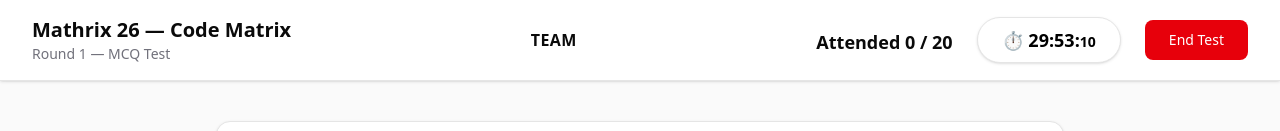
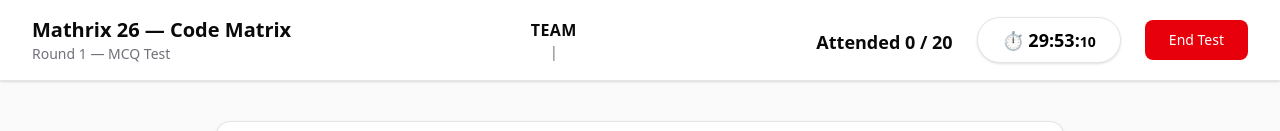
Before and after one commit to drummerviswa/LocalMCQ, a Next.js app: page /quiz in a window 1280 px wide. Shown: the top 131 px of the page. Built offline with nearby package versions, Linux system fonts and the light colour scheme; no server answers.

Commit message:
Fix: Type errors

```diff
--- a/app/quiz/page.tsx
+++ b/app/quiz/page.tsx
@@ -110,11 +110,9 @@ export default function QuizPage() {
           </span>
 
           <span className="text-sm text-zinc-500">
-            {localStorage.getItem("teamDetails") && (
-              <>
-                {p1} | {p2}
-              </>
-            )}
+            <>
+              {p1} | {p2}
+            </>
           </span>
         </div>
 
```
